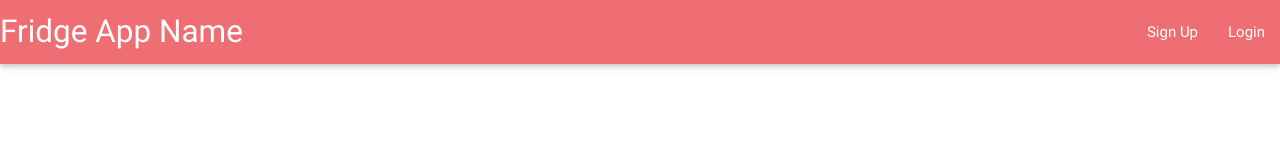
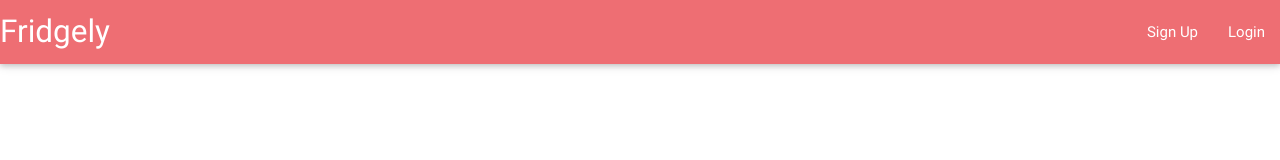
Before and after one commit to waffle-iron/SweatyFigs, a website: page client/index.html in a window 1280 px wide. Drawn offline with nearby package versions, Linux system fonts and the light colour scheme; some packages are replaced by stand-ins of ours.

Commit message:
edited title-name to be fridgely

```diff
--- a/client/index.html
+++ b/client/index.html
@@ -15,7 +15,7 @@
     <!-- ** note: links still need to be changed ** -->
     <nav>
       <div class="nav-wrapper">
-        <a href="#" class="brand-logo">Fridge App Name</a>
+        <a href="#" class="brand-logo">Fridgely</a>
         <ul id="nav-mobile" class="right hide-on-med-and-down">
           <li><a href="#">Sign Up</a></li>
           <li><a href="#">Login</a></li>
```
